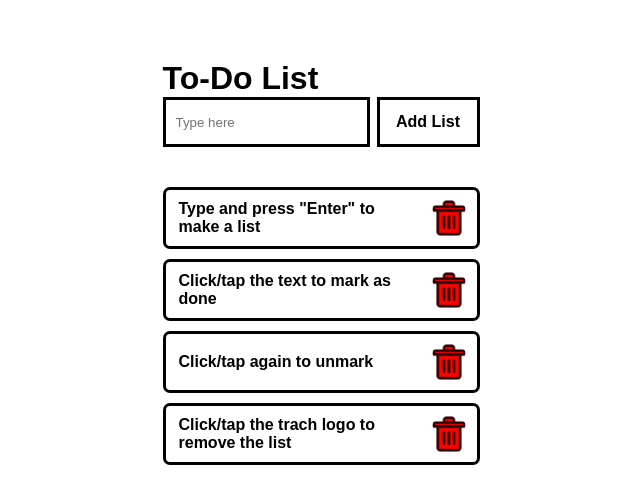
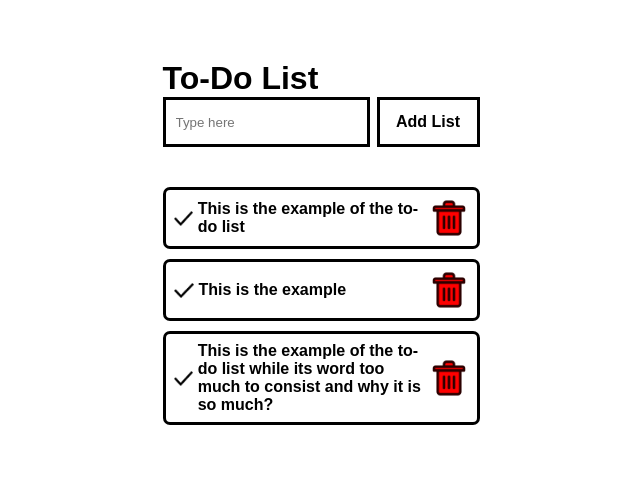
Before and after one commit to dhaffaardhana2002/todo-list, a plain HTML site: page index.html in a window 1280 px wide. Shown: the whole page, without its empty margins (319-959 px from the left). Drawn offline with Linux system fonts and the light colour scheme.

Commit message:
Process 1

```diff
--- a/index.html
+++ b/index.html
@@ -18,6 +18,27 @@
 			<button id="add">Add List</button>
 		</section>
 		<ul id="lists">
+			<li>
+				<div>
+					<img src="img/check.png" alt="Check Logo" class="check">
+					<p>This is the example of the to-do list</p>
+				</div>
+				<img src="img/trash-can.png" alt="Trash Logo" class="delete">
+			</li>
+			<li>
+				<div>
+					<img src="img/check.png" alt="Check Logo" class="check">
+					<p>This is the example</p>
+				</div>
+				<img src="img/trash-can.png" alt="Trash Logo" class="delete">
+			</li>
+			<li>
+				<div>
+					<img src="img/check.png" alt="Check Logo" class="check">
+					<p>This is the example of the to-do list while its word too much to consist and why it is so much?</p>
+				</div>
+				<img src="img/trash-can.png" alt="Trash Logo" class="delete">
+			</li>
 		</ul>
 	</main>
 </body>
--- a/script.js
+++ b/script.js
@@ -48,10 +48,10 @@ document.addEventListener("DOMContentLoaded", () => {
 			makeDelete()
 		}
 	}
-	add('Type and press "Enter" to make a list')
+	/*add('Type and press "Enter" to make a list')
 	add('Click/tap the text to mark as done')
 	add('Click/tap again to unmark')
-	add('Click/tap the trach logo to remove the list')
+	add('Click/tap the trach logo to remove the list')*/
 
 	function makeDelete() {
 		var li = Array.from(document.getElementsByTagName('li'))
--- a/style.css
+++ b/style.css
@@ -61,6 +61,16 @@ li {
   padding: 8px;
 }
 
+div {
+  display: inherit;
+  align-items: center;
+}
+
+.check {
+  width: 20px;
+  height: 15px;
+}
+
 li p {
   font-weight: bold;
   max-width: 227px;
@@ -81,7 +91,7 @@ li p.checked::before {
   height: 14px;
 }
 
-li img {
+.delete {
   cursor: pointer;
   width: 40px;
   margin-left: 5px;
```
